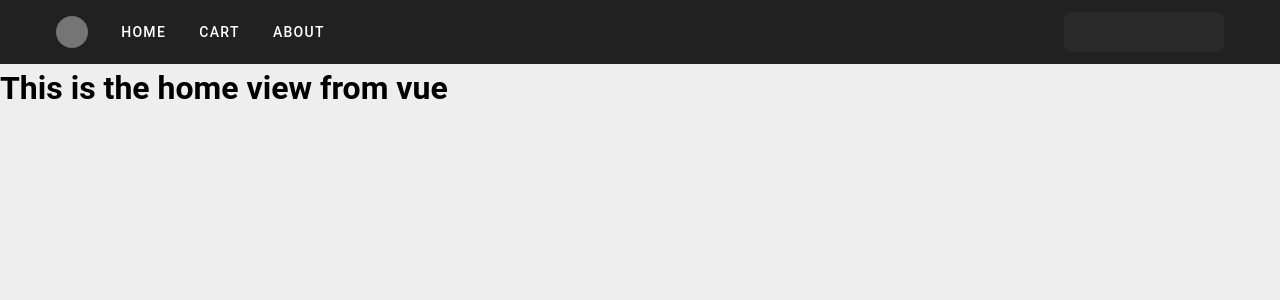
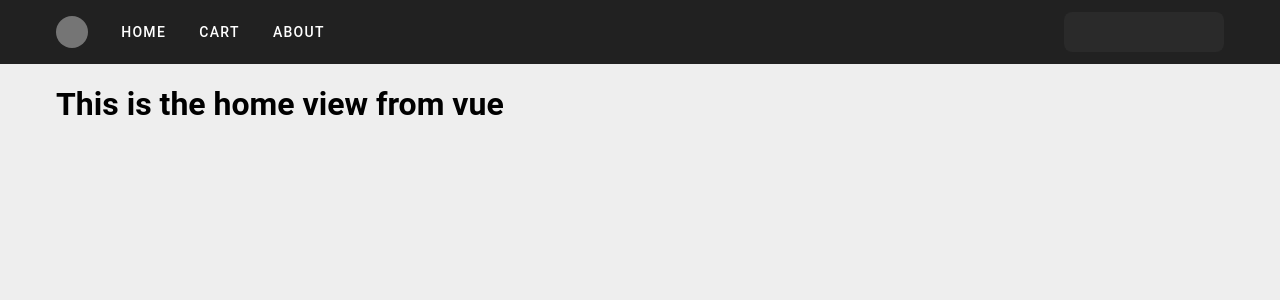
Before and after one commit to XFernando43/vue-3-ecommerce, a Vue app: page / in a window 1280 px wide. Shown: the top 300 px of the page. Built offline with nearby package versions, Linux system fonts and the light colour scheme.

Commit message:
fix style with vuetify

```diff
--- a/src/App.vue
+++ b/src/App.vue
@@ -12,12 +12,6 @@ import { RouterLink, RouterView } from 'vue-router'
         color="grey-darken-1"
         size="32"
         ></v-avatar>
-
-
-
-
-
-
 
 
         <RouterLink to="/" custom v-slot="{navigate}">
@@ -49,7 +43,9 @@ import { RouterLink, RouterView } from 'vue-router'
     </v-app-bar>
 
     <v-main class="bg-grey-lighten-3">
-      <RouterView />
+      <v-container>
+        <RouterView />
+      </v-container>
     </v-main>
 
   </v-app>
--- a/src/components/Shopping/ProductList.vue
+++ b/src/components/Shopping/ProductList.vue
@@ -41,9 +41,6 @@
 </script>
 
 <template>
-
-        <v-container>
-
     <v-row>
         <v-col v-for="p in products" cols="3">
             <ProductCard :product="p"
@@ -51,13 +48,5 @@
                 <!-- @addProduct="onAddProduct(p.productId)"/> manera abreviada -->
         </v-col>
     </v-row>
-
-
     <ShoppingCartDetail :details="details"/>
-
-
-
-
-        </v-container>
-
 </template>
--- a/src/views/CartView.vue
+++ b/src/views/CartView.vue
@@ -14,8 +14,6 @@
 
 <template>
 
-
-    <h1>HOLA es el cart view</h1>
     <ProductList></ProductList>
 
 </template>
--- a/src/views/HomeView.vue
+++ b/src/views/HomeView.vue
@@ -2,7 +2,5 @@
 </script>
 
 <template>
-  <main>
-    <h1>This is the home view from vue</h1>
-  </main>
+  <h1>This is the home view from vue</h1>
 </template>
```
Lines whose indentation alone changed are shown as unchanged.
